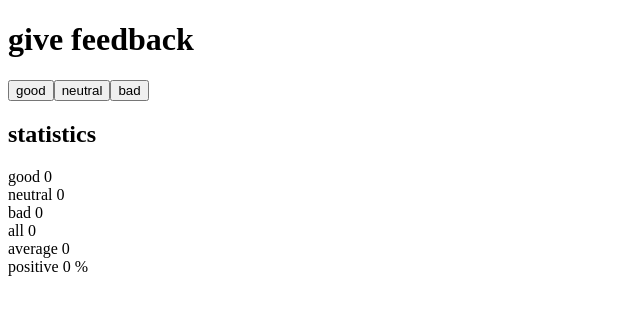
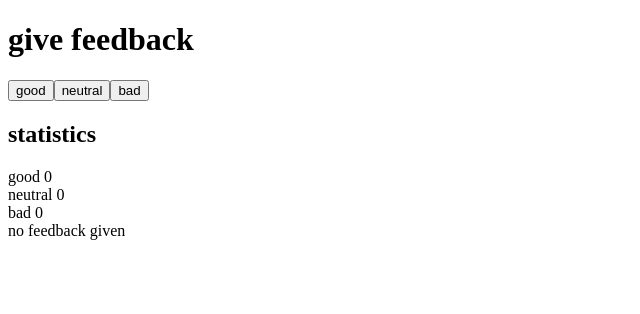
Before and after one commit to MehmetAydar01/FullStackOpen-Exercises, a React (Vite) app in the folder Part1/unicafe/: page / in a window 1280 px wide. Shown: the top 314 px of the page, without its empty margins (0-640 px from the left). Built offline with nearby package versions, Linux system fonts and the light colour scheme.

Commit message:
part1--exercises-1.9

```diff
--- a/Part1/unicafe/src/App.jsx
+++ b/Part1/unicafe/src/App.jsx
@@ -12,6 +12,7 @@ const Statistics = props => <div>{props.text} {props.value}</div>
 
 // Sum, Average & Positive Feedback
 const SumAvgePfd = (props) => {
+  if (props.sum > 0 ) {
     return (
       <>
         <div>all {props.sum}</div>
@@ -19,6 +20,13 @@ const SumAvgePfd = (props) => {
         <div>positive { ( isNaN(props.positiveFeedback) ) ? 0 : props.positiveFeedback } %</div>
       </>
     )
+  } else {
+    return (
+      <>
+        <div>{props.nofeedback}</div>
+      </>
+    )
+  }
 }
 
 const App = () => {
@@ -42,7 +50,7 @@ const App = () => {
       <Statistics text='good' value={good} />
       <Statistics text='neutral' value={neutral} />
       <Statistics text='bad' value={bad} />
-      <SumAvgePfd sum={allFeedbackSum} average={(good - bad) / allFeedbackSum} positiveFeedback={(good / allFeedbackSum) * 100} />
+      <SumAvgePfd sum={allFeedbackSum} average={(good - bad) / allFeedbackSum} positiveFeedback={(good / allFeedbackSum) * 100} nofeedback='no feedback given' />
     </div>
   )
 }
```
Lines whose indentation alone changed are shown as unchanged.
